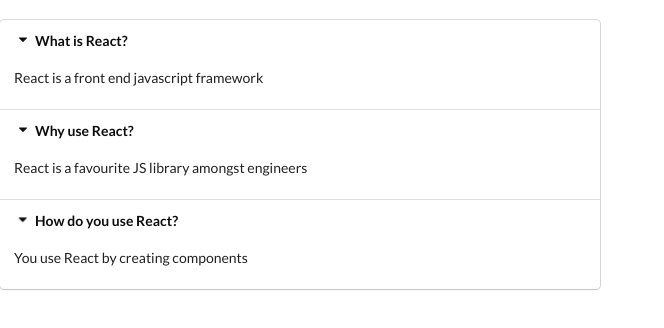
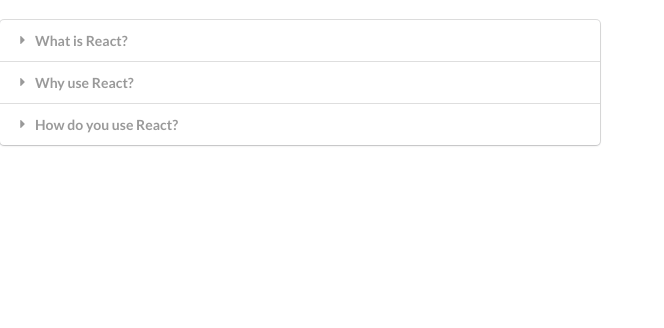
Before and after one commit to Raz3n/widgets, a React (Create React App) app: page / in a window 1280 px wide. Shown: the top 328 px of the page, without its empty margins (0-664 px from the left). Built offline with nearby package versions, Linux system fonts and the light colour scheme.

Commit message:
adds active index useState hooks

```diff
--- a/src/components/Accordion.js
+++ b/src/components/Accordion.js
@@ -1,20 +1,31 @@
-import React from "react";
+import React, { useState } from "react";
 
 const Accordion = ({ items }) => {
-  const renderItems = items.map((item) => {
+  const [activeIndex, setActiveindex] = useState(null);
+
+  const onTitleClick = (index) => {
+    setActiveindex(index);
+  };
+
+  const renderItems = items.map((item, index) => {
+    const active = index === activeIndex ? "active" : "";
     return (
       <React.Fragment key={item.title}>
-        <div className="title active">
+        <div className={`title ${active}`} onClick={() => onTitleClick(index)}>
           <i className="dropdown icon"></i>
           {item.title}
         </div>
-        <div className="content active">
+        <div className={`content ${active}`}>
           <p>{item.content}</p>
         </div>
       </React.Fragment>
     );
   });
-  return <div className="ui styled accordion">{renderItems}</div>;
+  return (
+    <div className="ui styled accordion">
+      {renderItems}
+    </div>
+  );
 };
 
 export default Accordion;
```
